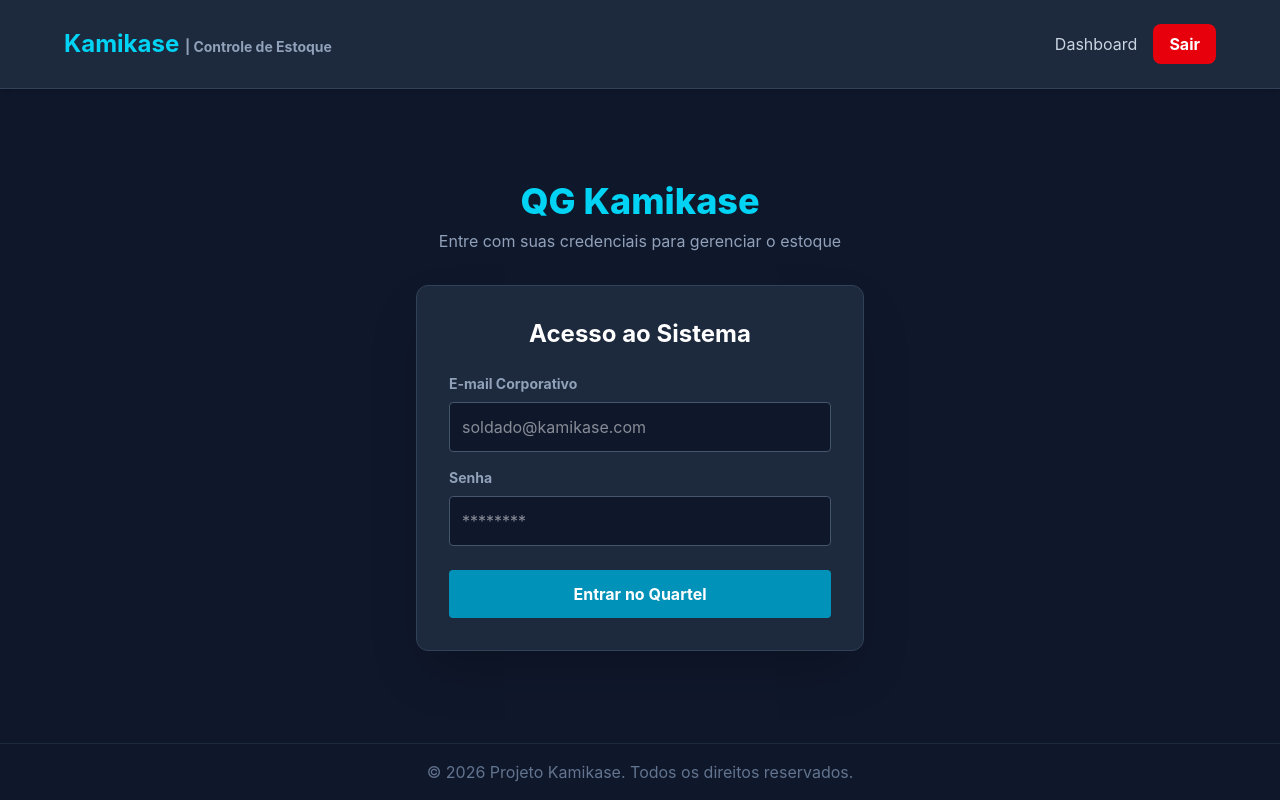
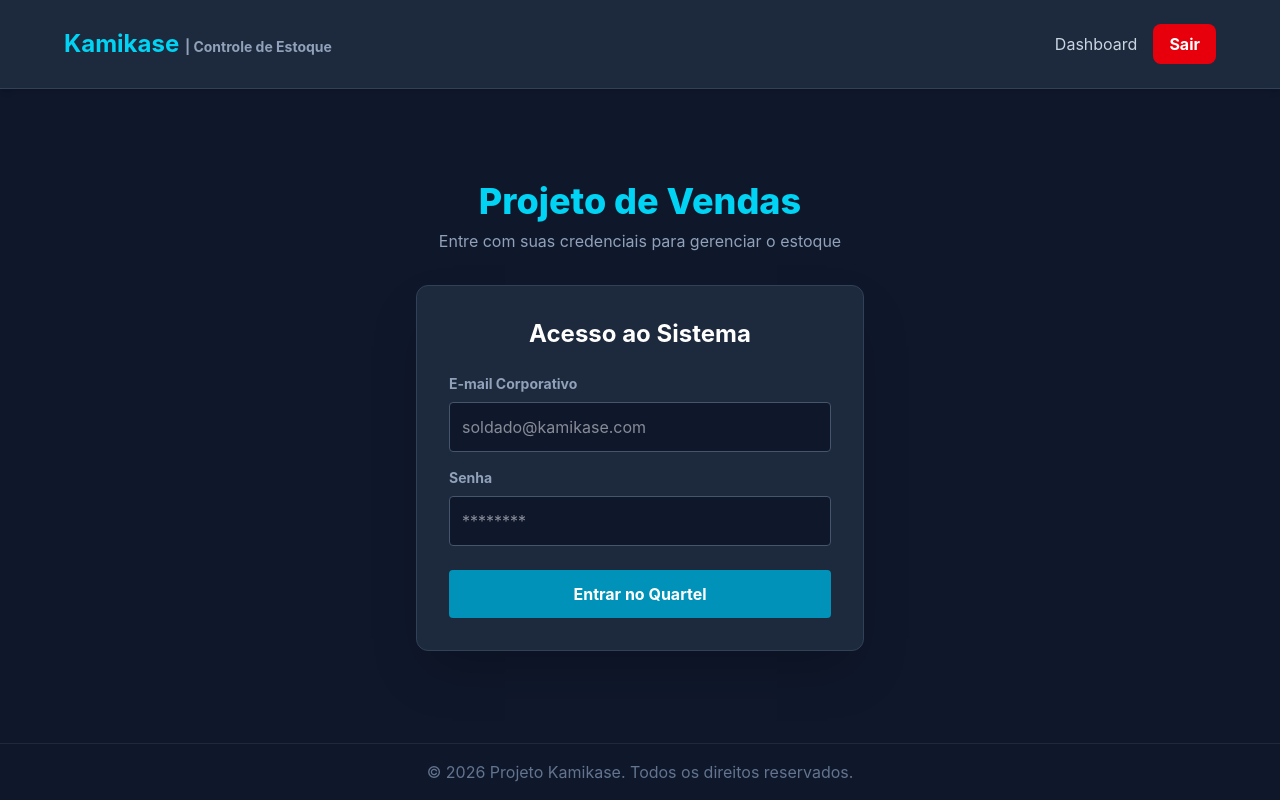
Before and after one commit to BayaoLucas/frontend, a React (Vite) app: page / in a window 1280 px wide. Built offline with nearby package versions, Linux system fonts and the light colour scheme.

Commit message:
altera mensagem de erro de rede no LoginForm e atualiza título da página de Login

```diff
--- a/src/components/LoginForm.tsx
+++ b/src/components/LoginForm.tsx
@@ -47,7 +47,7 @@ export function LoginForm() {
         'Servidor inoperante. Verifique se o Back-end está rodando.'
       );
 
-      console.error('Erro Kamikase de Rede:', error);
+      console.error('Erro de Rede:', error);
     } finally {
       setCarregando(false);
     }
--- a/src/pages/Login.tsx
+++ b/src/pages/Login.tsx
@@ -4,7 +4,7 @@ export function Login() {
   return (
     <div className="w-full max-w-md mx-auto py-12">
       <div className="text-center mb-8">
-        <h2 className="text-4xl font-extrabold text-cyan-400 mb-2">QG Kamikase</h2>
+        <h2 className="text-4xl font-extrabold text-cyan-400 mb-2">Projeto de Vendas</h2>
         <p className="text-slate-400">Entre com suas credenciais para gerenciar o estoque</p>
       </div>
 
```
